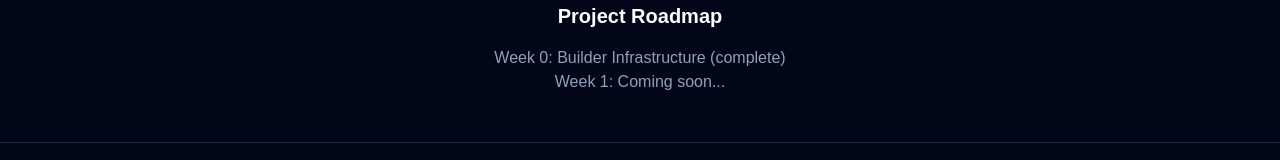
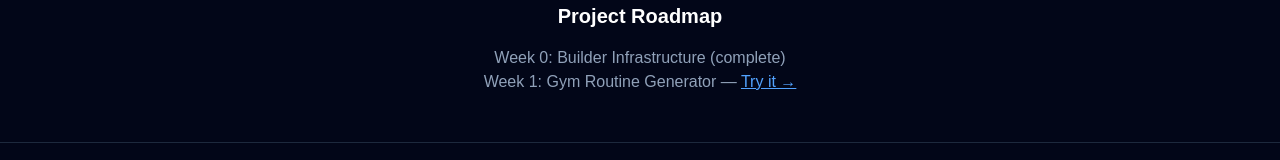
Before and after one commit to yosoylacatarina-cmyk/builder-infrastructure-mich, a Next.js app: page / in a window 1280 px wide. Shown: the part 573-733 px from the top of the page. Built offline with nearby package versions, Linux system fonts and the light colour scheme.

Commit message:
Add /core link to homepage

```diff
--- a/app/page.tsx
+++ b/app/page.tsx
@@ -38,7 +38,8 @@ export default function Home() {
       <section className="mt-12 text-center px-6 pb-12">
         <h2 className="text-xl font-bold text-white mb-4">Project Roadmap</h2>
         <p className="text-slate-400">Week 0: Builder Infrastructure (complete) </p>
-        <p className="text-slate-400">Week 1: Coming soon...</p>
+        <p className="text-slate-400">Week 1: Gym Routine Generator — <a href="/core" className="text-blue-400 underline hover:text-blue-300">Try it →</a></p>
+
       </section>
 
 
```
